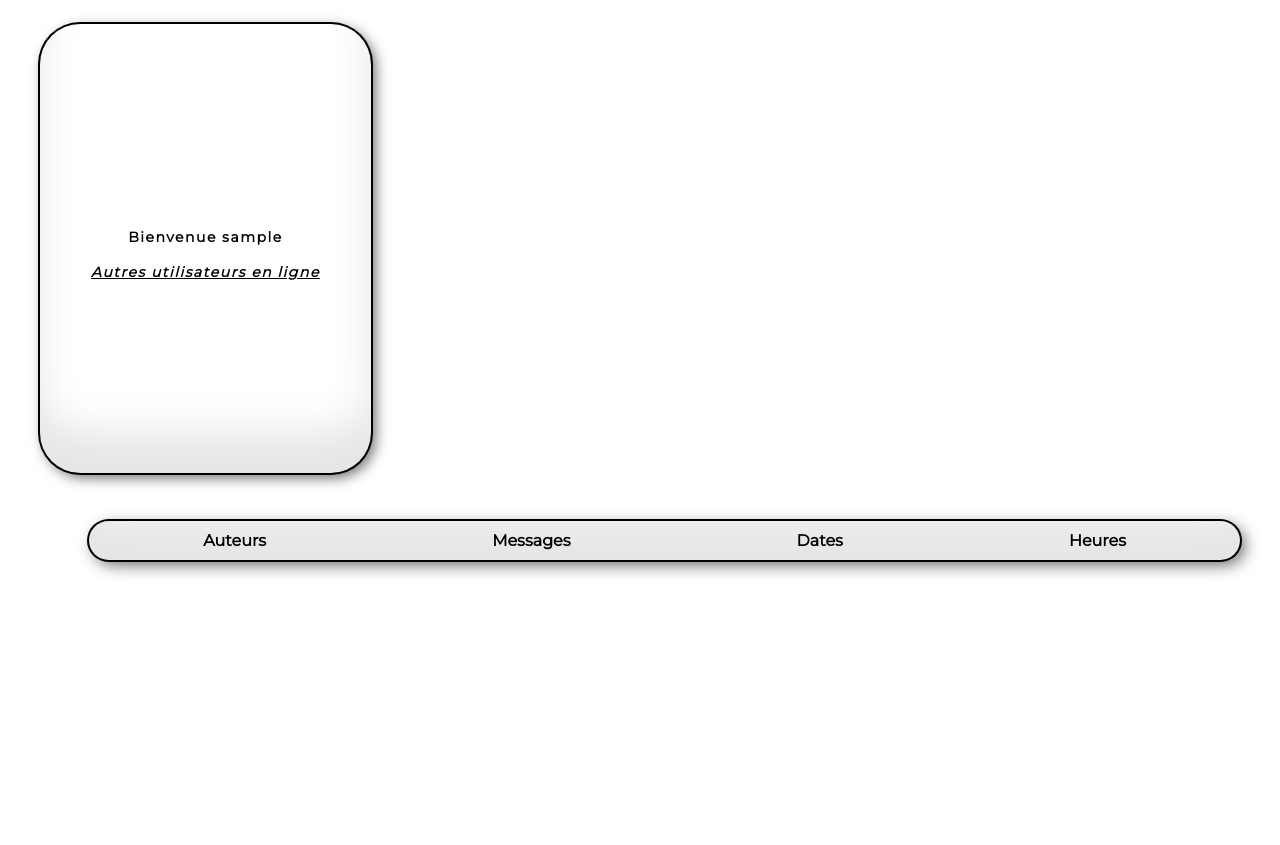
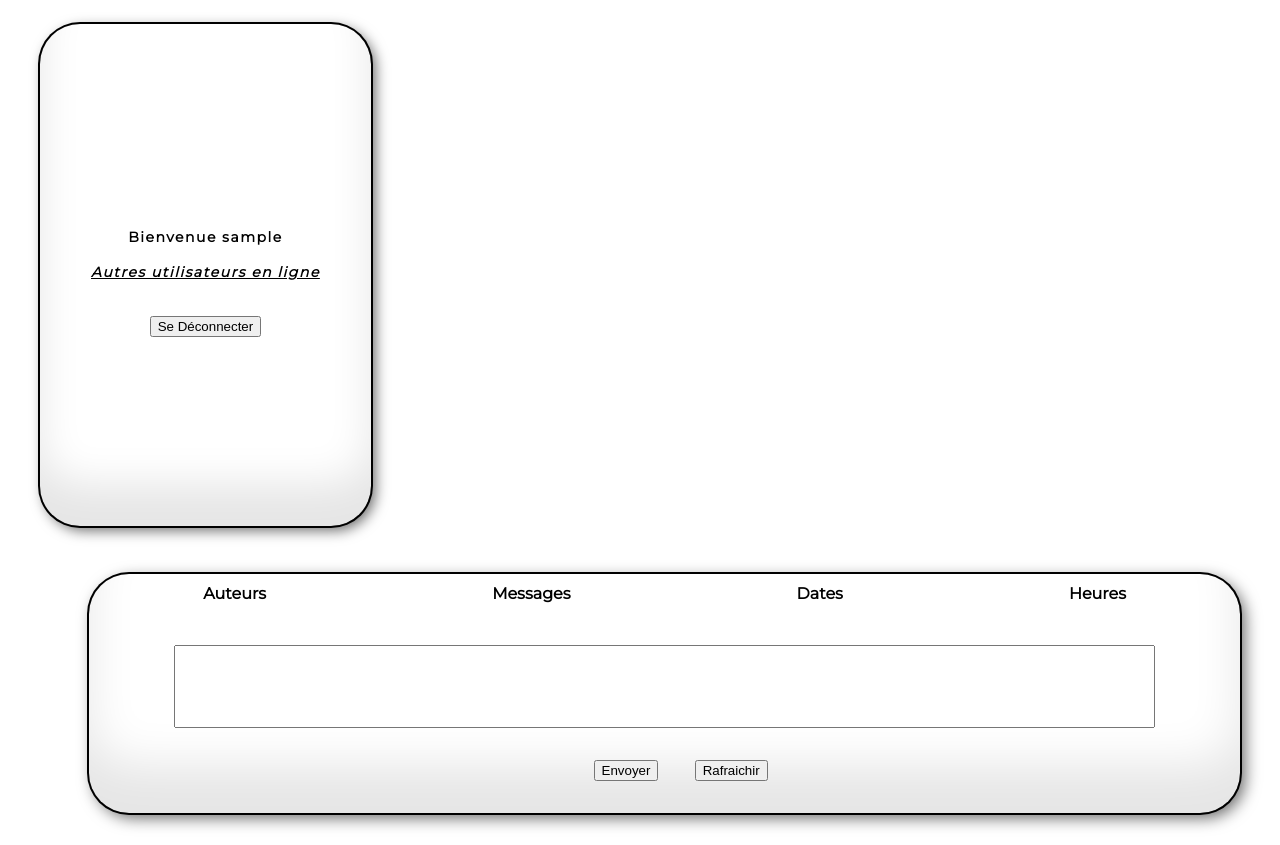
Before and after one commit to ECecillo/BDW-TP3-4, a PHP site: page /chat.php in a window 1280 px wide. Before the commit the page ends 575 px from the top, so only its background shows below. Run offline with PHP 8.4, Linux system fonts and the light colour scheme; the visitor is signed in with stand-in values (Sample User, id 1); data that the repository does not hold is empty.

Commit message:
ajout des boutons deconnexion, envoyer, rafraichir

```diff
--- a/chat.php
+++ b/chat.php
@@ -55,10 +55,9 @@ $history = getHistory($historySize, $link);
 			border-radius: 40px;
 			margin: 2rem 2rem;
 			height: 30%;
+			text-align: center;
 		}
-		tr {
 
-		}
 		.msg-content {
 			padding: 0.5rem 7rem;
 		}
@@ -104,6 +103,9 @@ $history = getHistory($historySize, $link);
 				?>
 			</tbody>
 		</table>
+		<form action ="chat.php" method="post">
+			<button name="Deconnecter" class="envoyer" style="margin-top: 2rem;">Se Déconnecter</button>
+		</form>
 	</div>
 	<div class="Messages">
 		<table>
@@ -131,7 +133,11 @@ $history = getHistory($historySize, $link);
 				?>
 				</tbody>
 		</table>
-
+		<form action ="chat.php" method="post" style="margin-top: 2rem;">
+			<input type="text" name="text" style="padding: 2rem 25rem;"> <br>
+			<button name="Envoyer" class="envoyer" style="margin: 2rem 2rem;">Envoyer</button>
+			<button name="Rafraichir" class="envoyer">Rafraichir</button>
+		</form>
 	</div>
 </body>
 
--- a/fonctions/discussion.php
+++ b/fonctions/discussion.php
@@ -17,7 +17,9 @@ Il faudra faire attention à échapper les caractères spéciaux du message pour
 de gérer automatiquement cet échappement de caractères.*/
 function submitMessage($auteur, $message, $link)
 {
-	// à compléter
+	$date_message = date('Y-m-d H:i:s', $link);
+	$query="INSERT INTO `message` (auteur, `message`.`date`, heure, valeur, `message`.`type`) VALUES ('$$auteur', '$lastname', , $message ,'type')";
+	$msg = mysqli_real_escape_string($link, );
 }
 
 /*Cette fonction prend en entrée un nouveau message soumis par un utilisateur et stocke le message
```
